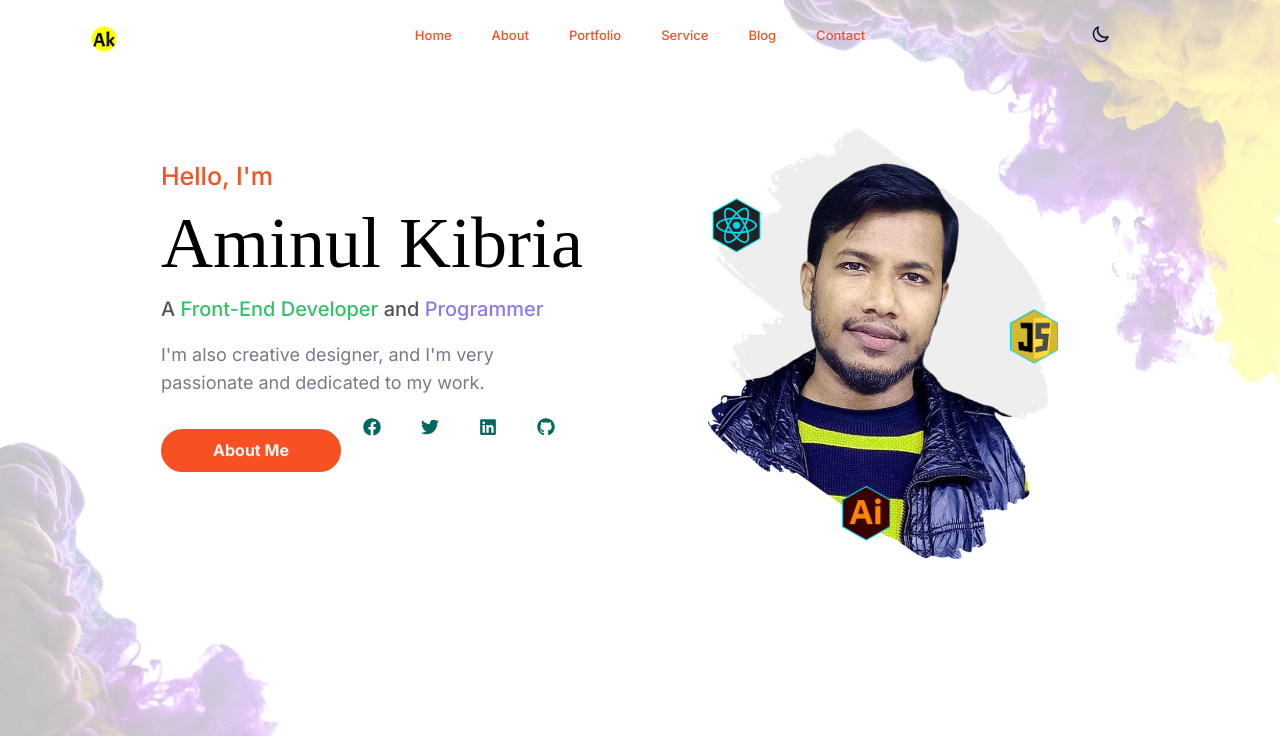
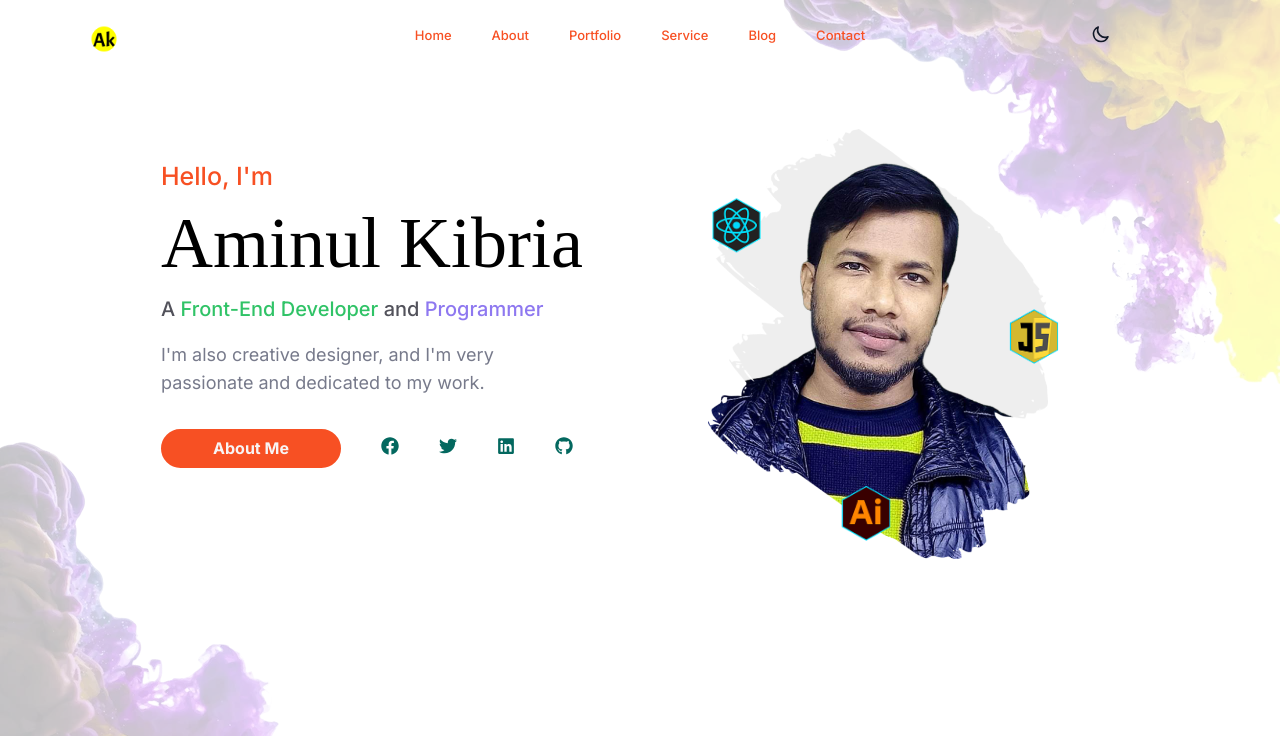
Before and after one commit to dksifatofficial/aminul-kibria-next, a Next.js app: page / in a window 1280 px wide. Shown: the top 736 px of the page. Built offline with nearby package versions, Linux system fonts and the light colour scheme.

Commit message:
banner commit

```diff
--- a/app/components/ShutterUpButton.js
+++ b/app/components/ShutterUpButton.js
@@ -1,9 +1,16 @@
-import classes from "../styles/ShutterUpButton.module.css";
-
-function ShutterUpButton({ className,children, ...rest}) {
+function ShutterUpButton({ children }) {
   return (
-    <button className={`${classes.shutterUp} ${className}`} {...rest}>
-      <span>{children}</span>
+    <button
+      className=" bg-[#f75023] dark:bg-[#8e78f0] text-[#f8f4f4] dark:text-[#070707] relative overflow-hidden
+    transition-[background-color] duration-[0.1s] ease-linear z-[1] cursor-pointer
+    text-center w-[180px] px-10 py-[5px] rounded-[50px]
+    border-[none] border-2 border-solid border-[#f75023] dark:border-[#8e78f0]
+    before:absolute before:w-full before:h-0 before:bg-white dark:before:bg-[#070707]
+    before:transition-[height] before:duration-[0.2s] before:ease-linear
+    before:z-[-1] before:left-0 before:top-0
+    hover:text-[#070707] dark:hover:text-[#f8f4f4] hover:before:h-full"
+    >
+      <span className="text-base font-bold p-0">{children}</span>
     </button>
   );
 }
--- a/app/components/Socialicon.js
+++ b/app/components/Socialicon.js
@@ -1,17 +1,12 @@
-import {
-  FaFacebook,
-  FaGithub,
-  FaLinkedin,
-  FaTwitter,
-} from "react-icons/fa";
-import classes from "../styles/Socialicon.module.css";
+import { FaFacebook, FaGithub, FaLinkedin, FaTwitter } from "react-icons/fa";
 
 function Socialicon() {
   return (
-    <div className={classes.socialIcon}>
-      <ul>
-        <li>
+    <div className="w-48 mt-[-0.7rem] lg:mt-0 lg:ml-0 lg:flex lg:align-middle">
+      <ul className="w-full flex ml-[-1.1rem] justify-between lg:ml-0">
+        <li className=" flex text-lg">
           <a
+            className="text-[rgb(3,104,95)] pt-2 pb-2 hover:text-[rgb(5,148,136)]"
             href="https://www.facebook.com/SIFATtheDK"
             rel="noreferrer"
             target="_blank"
@@ -19,8 +14,9 @@ function Socialicon() {
             <FaFacebook />
           </a>
         </li>
-        <li>
+        <li className=" flex text-lg">
           <a
+            className="text-[rgb(3,104,95)] pt-2 pb-2 hover:text-[rgb(5,148,136)]"
             href="https://twitter.com/Aminulkibria"
             rel="noreferrer"
             target="_blank"
@@ -28,8 +24,9 @@ function Socialicon() {
             <FaTwitter />
           </a>
         </li>
-        <li>
+        <li className=" flex text-lg">
           <a
+            className="text-[rgb(3,104,95)] pt-2 pb-2 hover:text-[rgb(5,148,136)]"
             href="https://www.linkedin.com/in/aminul-kibria-996a20230"
             rel="noreferrer"
             target="_blank"
@@ -37,8 +34,9 @@ function Socialicon() {
             <FaLinkedin />
           </a>
         </li>
-        <li>
+        <li className=" flex text-lg">
           <a
+            className="text-[rgb(3,104,95)] pt-2 pb-2 hover:text-[rgb(5,148,136)]"
             href="https://github.com/dksifatofficial?tab=repositories"
             rel="noreferrer"
             target="_blank"
--- a/app/components/TopContainer.js
+++ b/app/components/TopContainer.js
@@ -20,7 +20,7 @@ function TopContainer() {
         alt=""
       />
       <div className="w-full h-auto float-left text-center mt-28 lg:w-6/12 lg:float-left lg:text-left lg:mt-28 lg:pt-12 lg:pb-0 lg:px-16">
-        <h3 className="text-[#f75023] font-medium p-0">Hello, I&apos;m</h3>
+        <h3 className="text-[#f75023] dark:text-[#40d6e0] font-medium p-0">Hello, I&apos;m</h3>
         <h1 className="font-[bold] text-black text-7xl p-0 mb-4 mt-4 dark:text-white">
           Aminul Kibria
         </h1>
@@ -38,7 +38,7 @@ function TopContainer() {
               <span>About Me</span>
             </ShutterUpButton>
           </a>
-          <div className="mt-8 ml-0 lg:mt-0 lg:ml-10">
+          <div className="mt-8 ml-0 lg:mt-0 lg:p-0 lg:ml-10 lg:align-middle lg:flex">
             <Socialicon />
           </div>
         </div>
--- a/app/styles/ShutterUpButton.module.css
+++ /dev/null
@@ -1,38 +0,0 @@
-.shutterUp {
-    background-color: #f75023;
-    color: #f8f4f4;
-    border: none;
-    position: relative;
-    overflow: hidden;
-    transition: background-color 0.1s linear;
-    z-index: 1;
-    cursor: pointer;
-    border: 2px solid #f75023;
-    border-radius: 50px;
-    text-align: center;
-    padding: 5px 40px;
-    width: 180px;
-  }
-  .shutterUp span {
-    font-size: 16px;
-    font-weight: 700;
-    padding: 0;
-  }
-.shutterUp::before {
-    content: "";
-    position: absolute;
-    top: 0;
-    left: 0;
-    width: 100%;
-    height: 0;
-    background-color: #ffffff;
-    transition: height 0.2s linear; /*background-image: linear-gradient(#00bfff, #006699);*/
-    z-index: -1;
-  }
-
-.shutterUp:hover {
-    color: #070707;
-  }
-.shutterUp:hover::before {
-    height: 100%;
-  }
--- a/app/styles/Socialicon.module.css
+++ /dev/null
@@ -1,28 +0,0 @@
-
-/* .socialIcon ul {
-    position: absolute;
-    margin: 0;
-    top: 50%;
-    left: 50%;
-    transform: translate(-40%, -50%);
-} */
-.socialIcon {
-    width: 12rem;
-    margin-top: -0.7rem;
-}
-.socialIcon ul {
-    width: 100%;
-    display: flex;
-    margin-left: -1.1rem;
-    justify-content: space-between;
-}
-.socialIcon li {
-    display: inline-block;
-    font-size: 18px;
-}
-.socialIcon li a {
-    color: rgb(3, 104, 95);
-}
-.socialIcon li a:hover {
-    color: rgb(5, 148, 136);
-}
```
